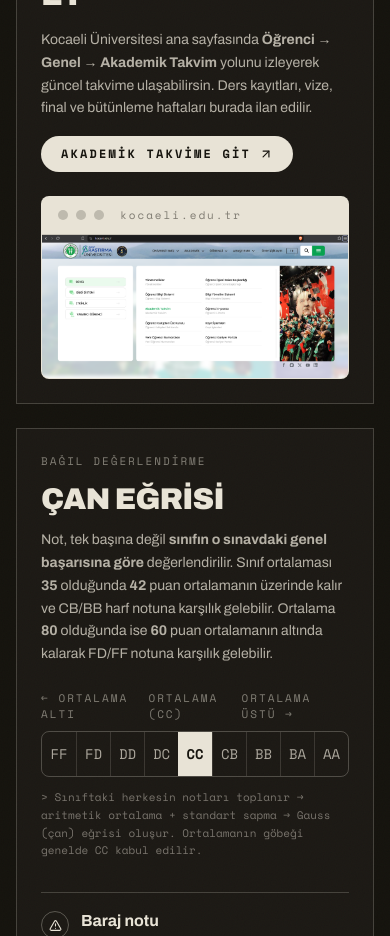
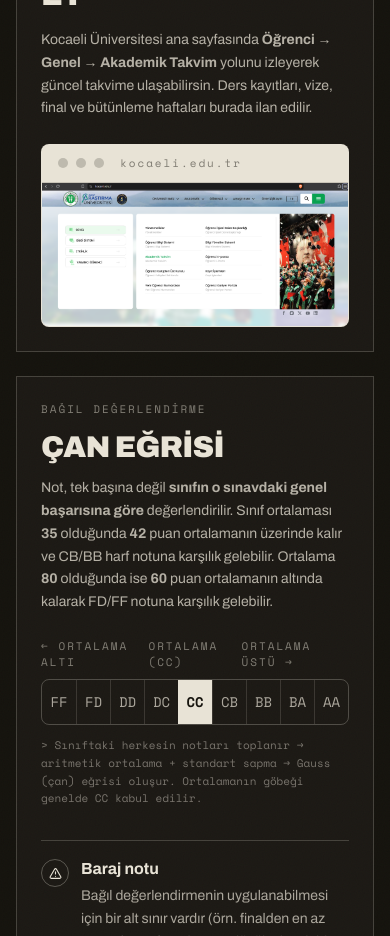
Before and after one commit to ehekim/ford-otosan-myo-rehberi, a Next.js app: page / in a window 390 px wide. Shown: the part 9420-10356 px from the top of the page. Built offline with nearby package versions, Linux system fonts and the light colour scheme.

Commit message:
Remove unreliable academic calendar links

```diff
--- a/components/foimyo/exams.tsx
+++ b/components/foimyo/exams.tsx
@@ -1,8 +1,6 @@
 import { SectionShell } from './section-shell'
 import Image from 'next/image'
-import { CalendarX, ClipboardCheck, AlertTriangle, Sigma, ArrowUpRight } from 'lucide-react'
-
-const CALENDAR_URL = 'https://kocaeli.edu.tr'
+import { CalendarX, ClipboardCheck, AlertTriangle, Sigma } from 'lucide-react'
 
 const grades = ['FF', 'FD', 'DD', 'DC', 'CC', 'CB', 'BB', 'BA', 'AA']
 
@@ -57,24 +55,9 @@ export function Exams() {
             yolunu izleyerek güncel takvime ulaşabilirsin. Ders kayıtları, vize, final ve
             bütünleme haftaları burada ilan edilir.
           </p>
-          <a
-            href={CALENDAR_URL}
-            target="_blank"
-            rel="noopener noreferrer"
-            className="inline-flex w-fit items-center gap-2 rounded-full bg-cream px-5 py-2.5 font-mono text-xs font-bold tracking-label text-ink transition-opacity hover:opacity-85"
-          >
-            AKADEMİK TAKVİME GİT
-            <ArrowUpRight size={14} aria-hidden="true" />
-          </a>
         </div>
 
-        <a
-          href={CALENDAR_URL}
-          target="_blank"
-          rel="noopener noreferrer"
-          aria-label="Akademik takvim sayfasını yeni sekmede aç"
-          className="group lg:col-span-3"
-        >
+        <div className="group lg:col-span-3">
           <figure className="overflow-hidden rounded-md border border-cream/25 bg-cream">
             <div className="flex items-center gap-2 border-b border-ink/15 px-4 py-2.5">
               <span className="h-2.5 w-2.5 rounded-full bg-ink/20" />
@@ -94,7 +77,7 @@ export function Exams() {
               />
             </div>
           </figure>
-        </a>
+        </div>
       </div>
 
       {/* Çan eğrisi */}
```
